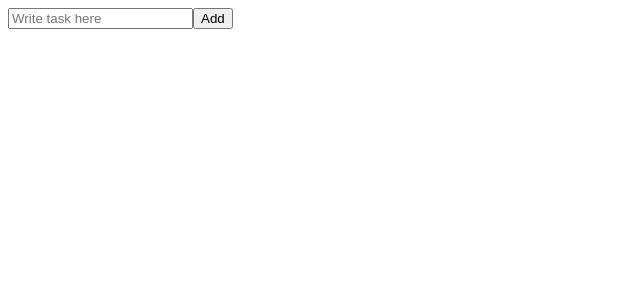
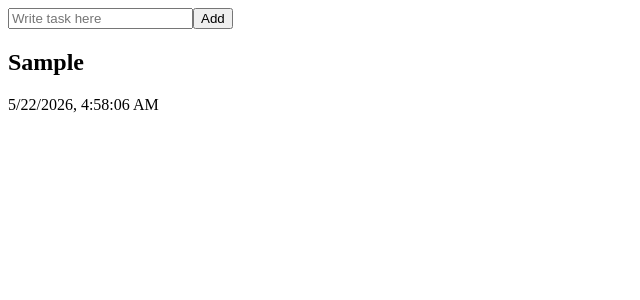
Before and after one commit to jaspreet204/to-do, a React (Create React App) app: page / in a window 1280 px wide. Both pictures are taken after typing "Sample" into the empty fields and a click on the input "Add". Shown: the top 300 px of the page, without its empty margins (0-640 px from the left). Built offline with nearby package versions, Linux system fonts and the light colour scheme.

Commit message:
added task create featuree

```diff
--- a/src/components/TaskBox.js
+++ b/src/components/TaskBox.js
@@ -1,9 +1,9 @@
-function TaskBox(){
+function TaskBox(props){
 
     return(
-
-        <section>
-
+        <section className="notes">
+           <h2>{props.task.task}</h2>
+            <p>{props.task.date}</p>
         </section>
 
     );
```
